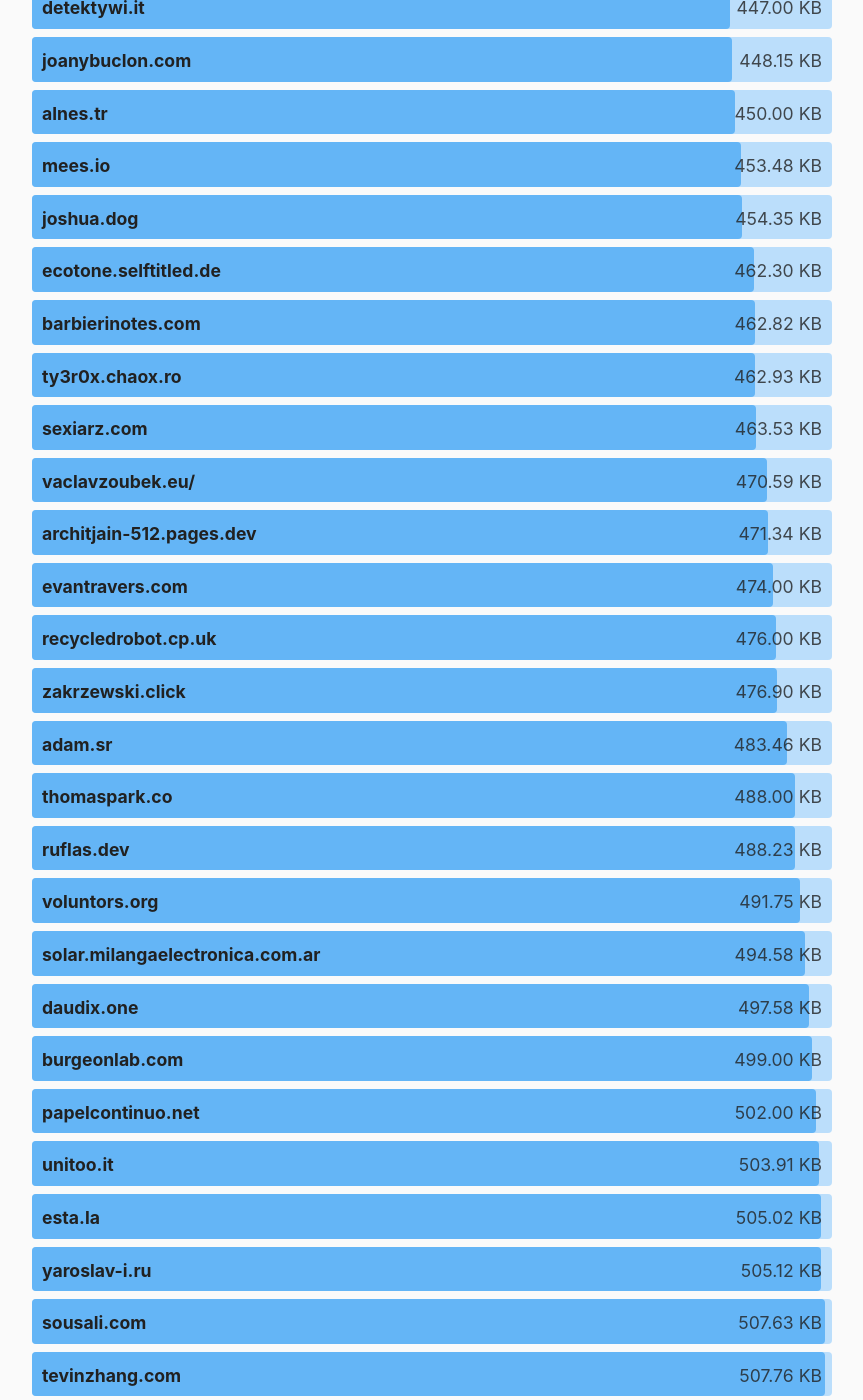
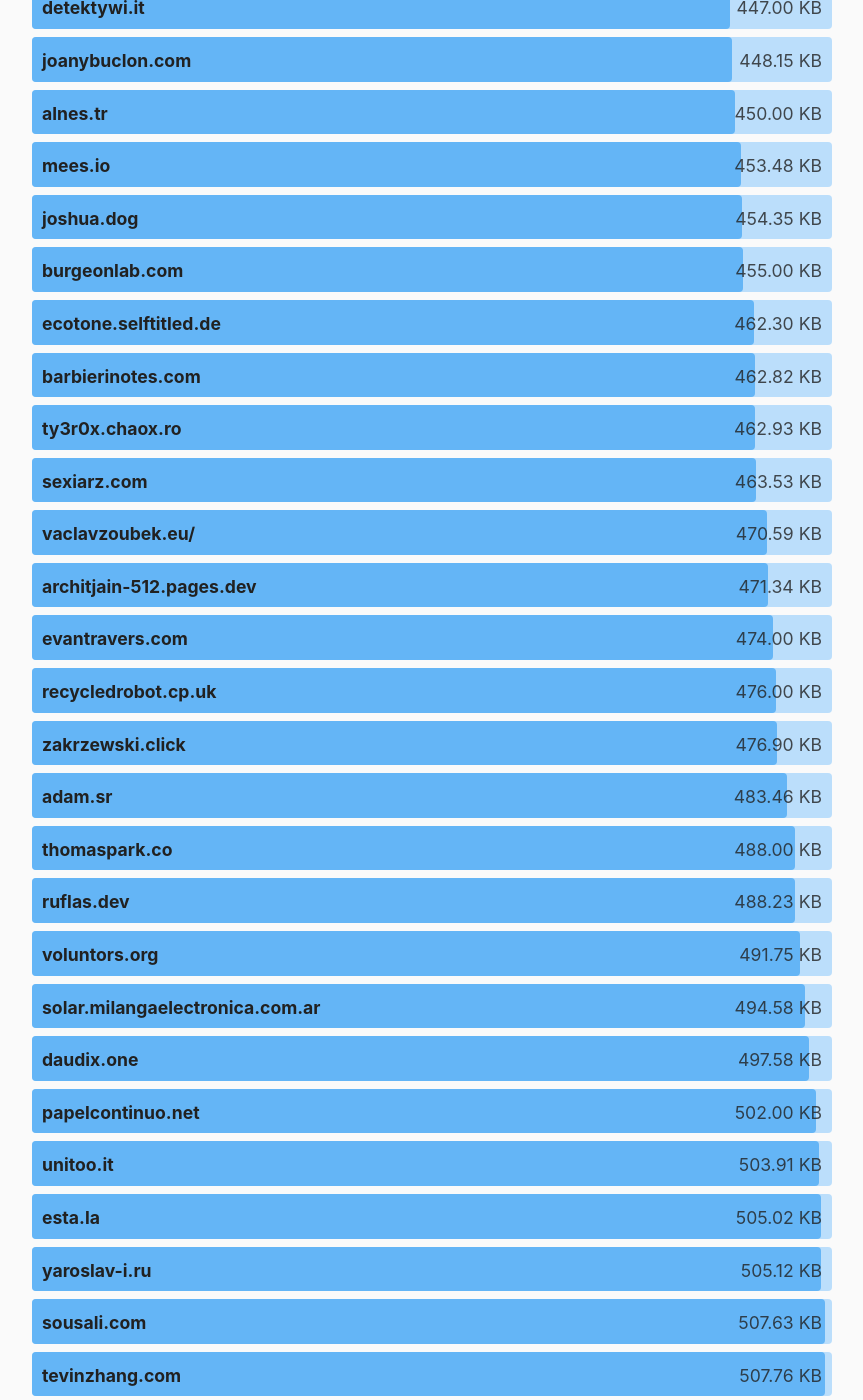
Before and after one commit to kevquirk/512kb.club, a Jekyll site: the page built from index.md, in a window 1280 px wide and 1400 px high, scrolled down 45725 px. Shown: the whole window, without its empty margins (208-1071 px from the left). Built offline with Jekyll 4.4.1, drawn with Linux system fonts in a browser that asks for light colours.

Commit message:
Update burgeonlab.com size

```diff
--- a/_data/sites.yml
+++ b/_data/sites.yml
@@ -695,8 +695,8 @@
 
 - domain: burgeonlab.com
   url: https://www.burgeonlab.com/
-  size: 499
-  last_checked: 2025-07-25
+  size: 455
+  last_checked: 2025-08-08
 
 - domain: bytewerk.io
   url: https://blog.bytewerk.io/
```
